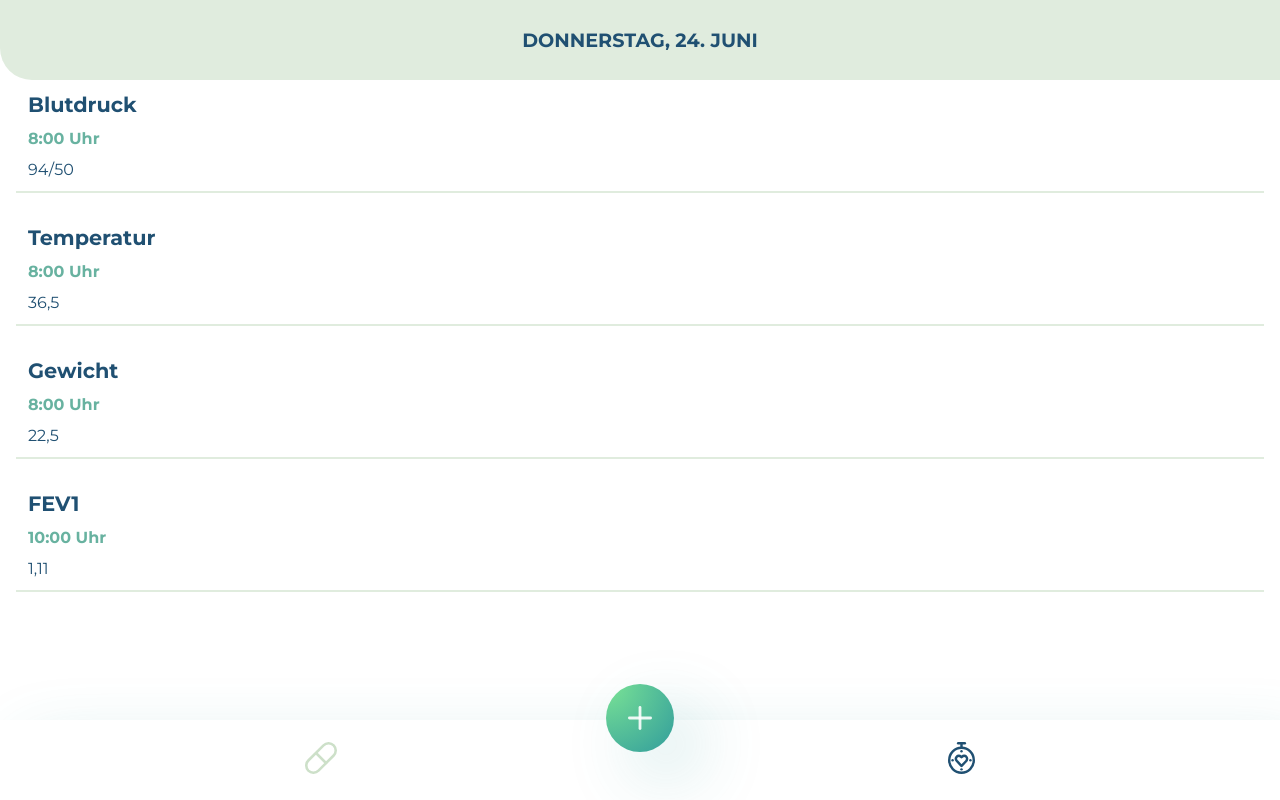
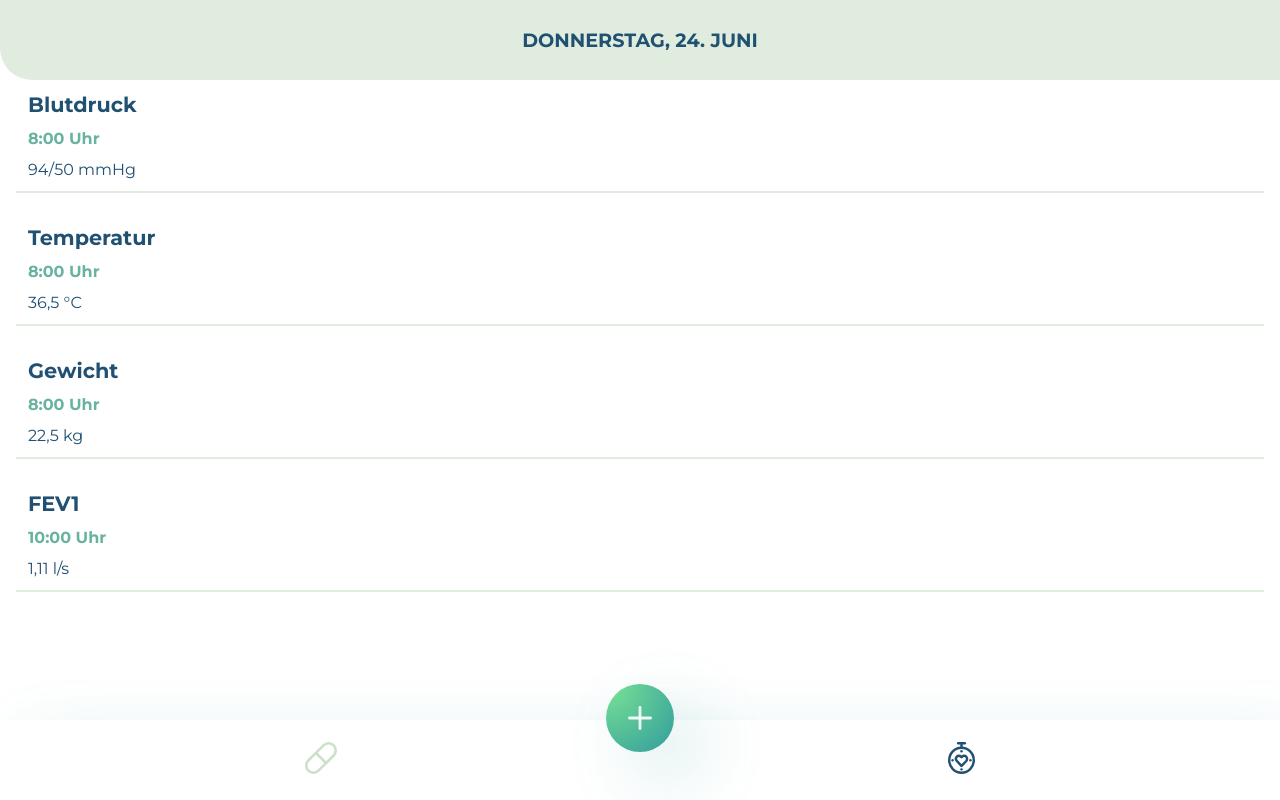
Before and after one commit to anniviz/capstone-project, a React (Create React App) app: page /observations in a window 1280 px wide. Built offline with nearby package versions, Linux system fonts and the light colour scheme.

Commit message:
Add units for observations

```diff
--- a/src/components/ObservationGroup.js
+++ b/src/components/ObservationGroup.js
@@ -1,11 +1,37 @@
 import styled from 'styled-components/macro'
 
-export default function ObservationGroup({ id, time, name, value }) {
+export default function ObservationGroup({ time, name, value }) {
+  let unit = ''
+  switch (name) {
+    case 'Blutdruck':
+      unit = 'mmHg'
+      break
+    case 'Temperatur':
+      unit = '°C'
+      break
+    case 'Gewicht':
+      unit = 'kg'
+      break
+    case 'FEV1':
+      unit = 'l/s'
+      break
+    case 'Größe':
+      unit = 'cm'
+      break
+    case 'Blutzucker':
+      unit = 'mmol/l'
+      break
+    default:
+      unit = ''
+  }
+
   return (
     <Wrapper>
       <Title>{name}</Title>
       <Time>{time} Uhr</Time>
-      <Value>{value}</Value>
+      <Value>
+        {value} {unit}
+      </Value>
     </Wrapper>
   )
 }
--- a/src/pages/ObservationPage.js
+++ b/src/pages/ObservationPage.js
@@ -13,13 +13,7 @@ export default function ObservationPage() {
   return (
     <Flexbox>
       {observations.map(({ id, time, name, value }) => (
-        <ObservationGroup
-          key={id}
-          id={id}
-          time={time}
-          name={name}
-          value={value}
-        />
+        <ObservationGroup key={id} time={time} name={name} value={value} />
       ))}
     </Flexbox>
   )
```
